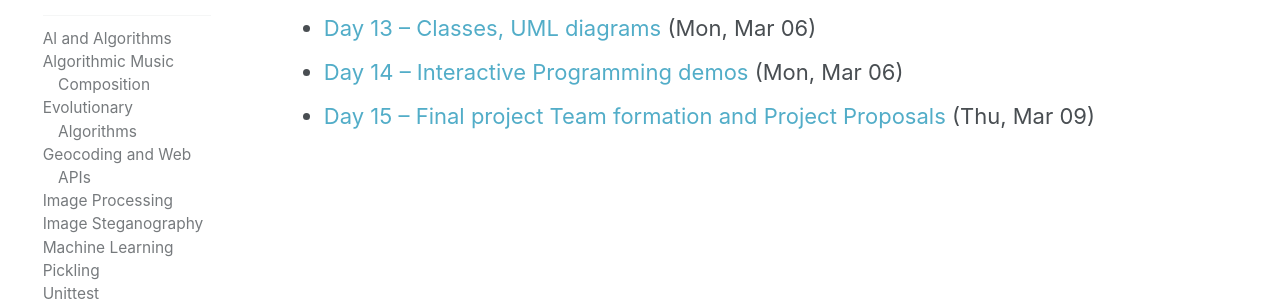
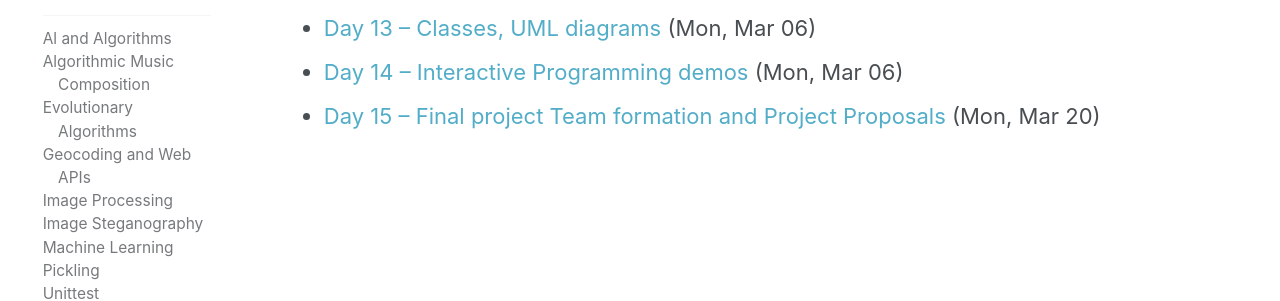
Before and after one commit to sd17spring/sd17spring.github.io, a Jekyll site: the page built from _pages/activities.html, in a window 1280 px wide and 900 px high, scrolled down 617 px. Shown: the part 157-458 px from the top of the window. Built offline with Jekyll 4.4.1, drawn with Linux system fonts in a browser that asks for light colours.

Commit message:
update day 15 date

```diff
--- a/_days/day-15.md
+++ b/_days/day-15.md
@@ -1,8 +1,7 @@
 ---
-activity_date: 2017-03-09
-date: 2017-03-09
+activity_date: 2017-03-20
+date: 2017-03-20
 description: Final project Team formation and Project Proposals
-published: true
 title: Day 15
 ---
 
```
